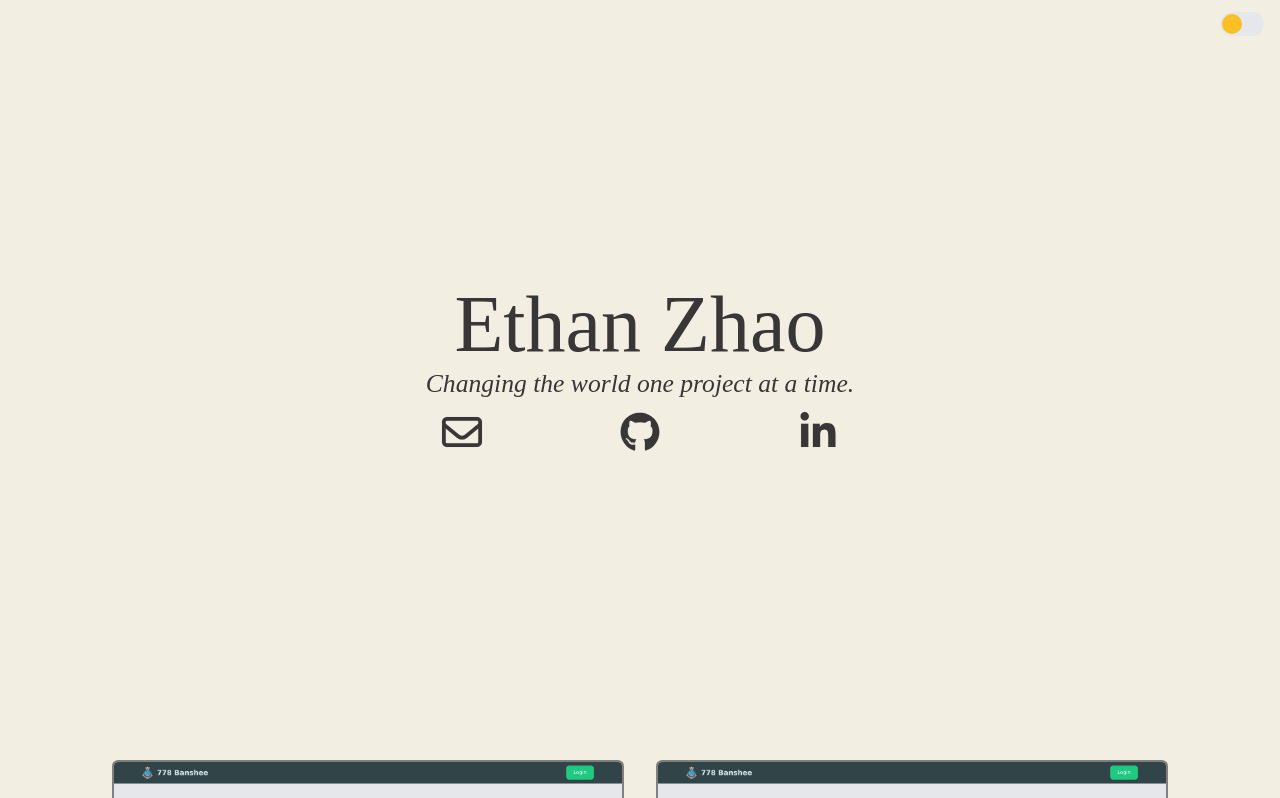
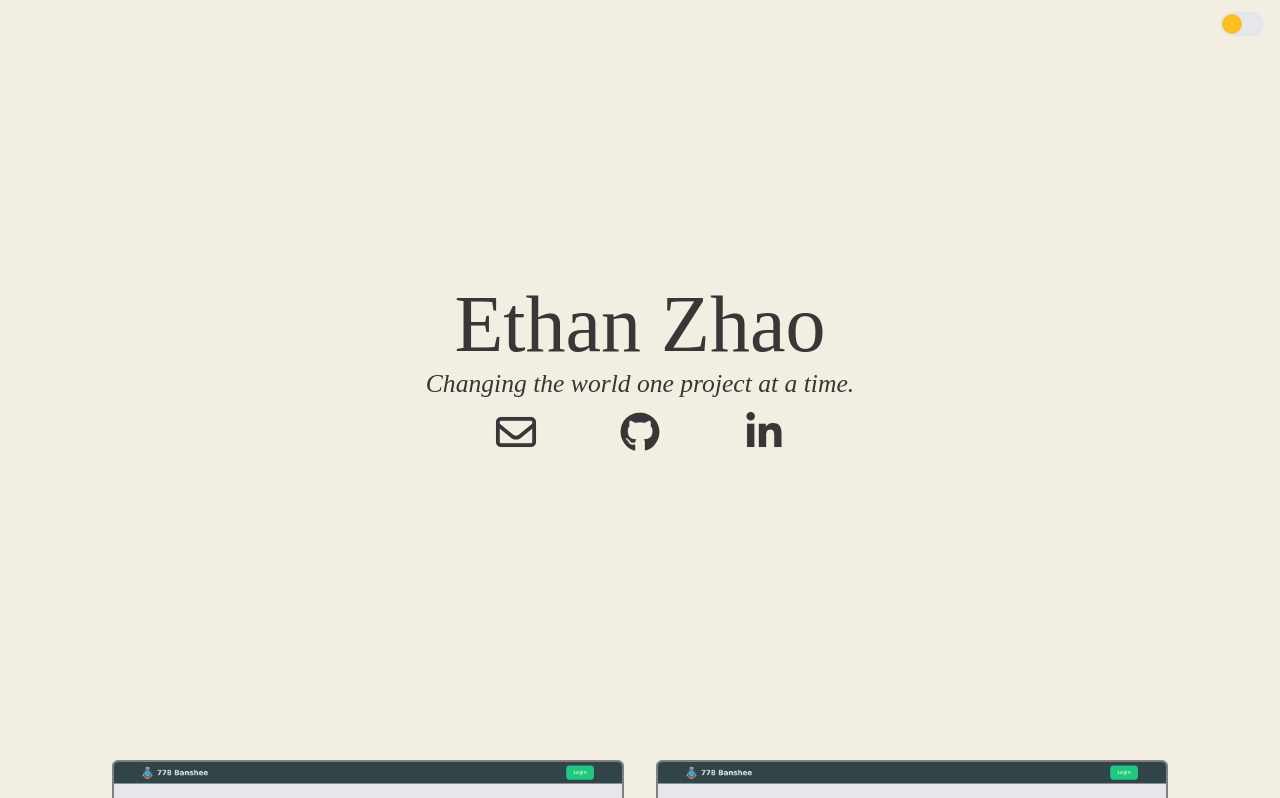
Before and after one commit to redmac135/personal-website, a SvelteKit app: page / in a window 1280 px wide. Shown: the top 798 px of the page. Built offline with nearby package versions, Linux system fonts and the light colour scheme; a web font is replaced by a local one.

Commit message:
clean welcome page
remove small welcome
always center welcomepage contents

```diff
--- a/src/routes/pages/WelcomePage.svelte
+++ b/src/routes/pages/WelcomePage.svelte
@@ -1,6 +1,5 @@
 <section class="wrapper">
 	<div class="inner-wrapper">
-		<div class="small-welcome">👋 Hi there, I'm</div>
 		<div class="title">Ethan Zhao</div>
 		<div class="subtitle">Changing the world one project at a time.</div>
 		<div class="icon-wrapper">
@@ -19,19 +18,14 @@
 		align-items: center;
 	}
 
-	.small-welcome {
-		display: contents;
-		text-align: left;
-		font-size: 1.125rem;
-    	line-height: 1.75rem;
-	}
-
 	.title {
-		font-size: 3rem;
+		text-align: center;
+		font-size: 5rem;
 		line-height: 1;
 	}
 
 	.subtitle {
+		text-align: center;
 		font-size: 1.6rem;
 		line-height: 2.5rem;
 		font-style: italic;
@@ -40,6 +34,7 @@
 	.inner-wrapper {
 		display: flex;
 		flex-direction: column;
+		align-items: center;
 		max-width: 32rem;
 	}
 
@@ -47,7 +42,8 @@
 		display: flex;
 		justify-content: space-between;
 		align-items: center;
-		max-width: 24rem;
+		min-width: 18rem;
+		max-width: 25rem;
 		margin: 0.5rem 1rem 0.5rem 1rem;
 	}
 
@@ -59,23 +55,4 @@
 		stroke-width: 1;
 		stroke: currentColor;
 	}
-
-	@media (min-width: 1024px) {
-		.small-welcome {
-			display: none;
-		}
-
-		.title {
-			text-align: center;
-			font-size: 5rem;
-		}
-
-		.subtitle {
-			text-align: center;
-		}
-
-		.icon-wrapper {
-			max-width: none;
-		}
-	}
 </style>
```
